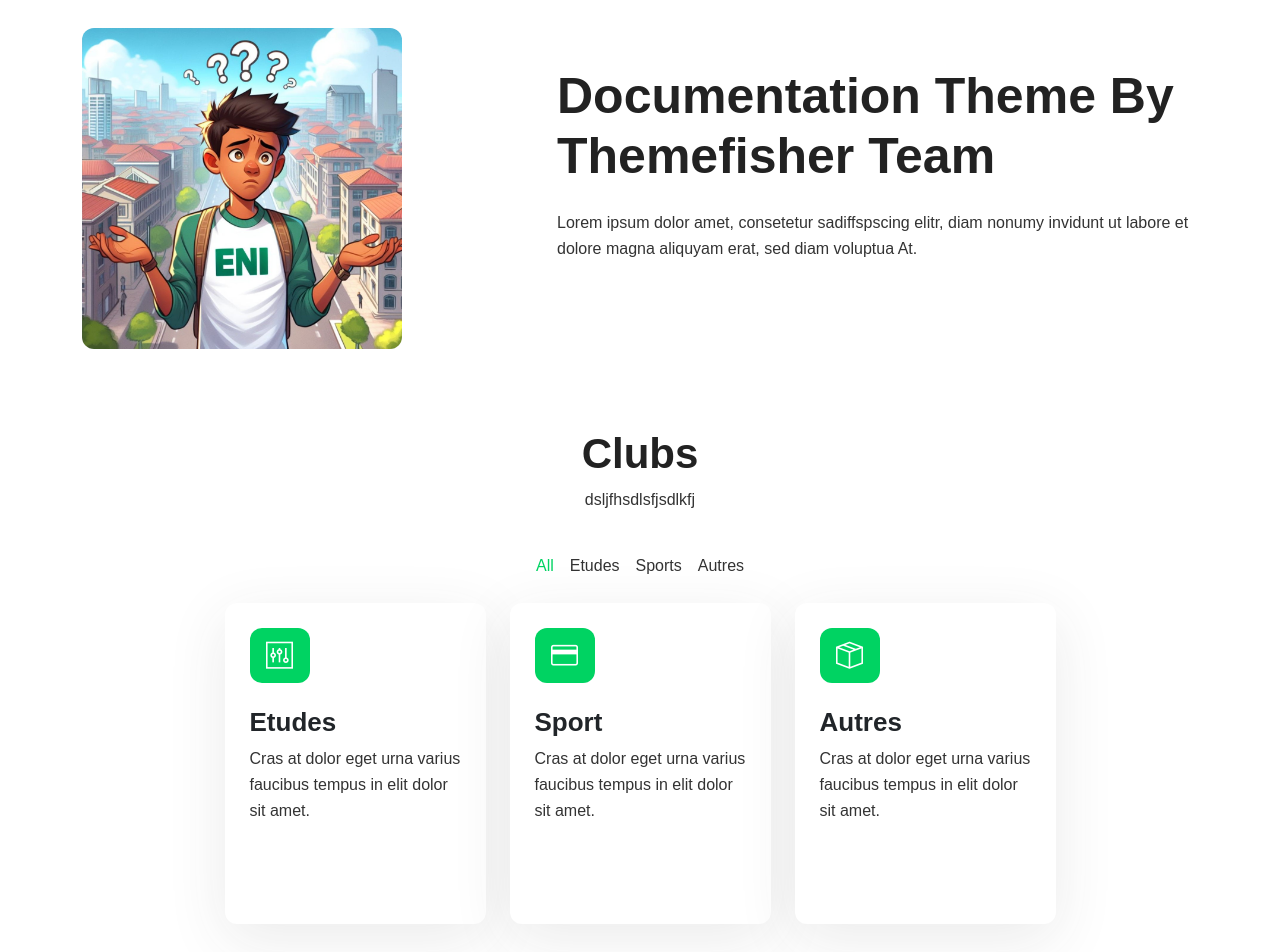
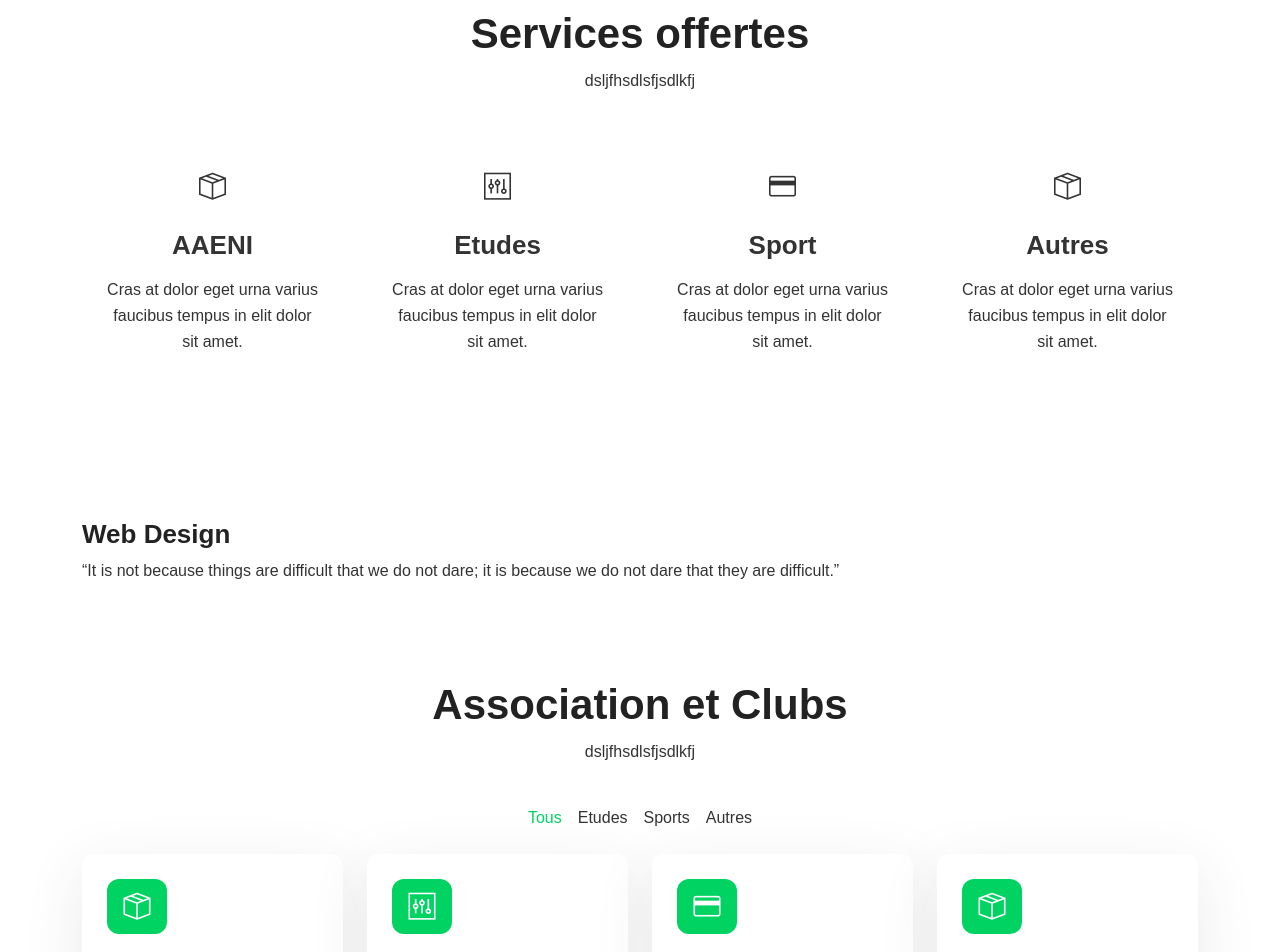
Before and after one commit to DiaryFenohasina/Devhunt2024, a Vue app in the folder front_DevHunt/: page / in a window 1280 px wide. Shown: the part 960-1912 px from the top of the page. Built offline with nearby package versions, Linux system fonts and the light colour scheme; a small style sheet from the web is missing.

Commit message:
feat main 2.0

```diff
--- a/front_DevHunt/src/components/Clubs.vue
+++ b/front_DevHunt/src/components/Clubs.vue
@@ -2,26 +2,29 @@
   <section class="section pb-0">
     <div class="container">
       <div class="section-title text-center">
-        <h2 class=" text-center ">Clubs</h2>
+        <h2 class=" text-center ">Association et Clubs</h2>
         <p class="text-center">dsljfhsdlsfjsdlkfj   </p>
       </div>
       <div class="d-flex justify-content-center mb-2 ">
         <ul class="  px-5 d-flex">
-            <li class="c-type" :class=" Show == 0 && 'active'" data-filter="*" @click="selectClubs(0)">All</li>
+            <li class="c-type" :class=" Show == 0 && 'active'" data-filter="*" @click="selectClubs(0)">Tous</li>
             <li class="mx-3 c-type" :class=" Show == 1 && 'active'" data-filter=".vector" @click="selectClubs(1)">Etudes</li>
             <li class="me-3 c-type" :class=" Show == 2 && 'active'" data-filter=".raster" @click="selectClubs(2)">Sports</li>
             <li class="c-type" :class=" Show == 3 && 'active'" data-filter=".ui" @click="selectClubs(3)">Autres</li>
         </ul>
       </div>
-      <div class="row justify-content-center ">
-            <Card class="c-type" v-for="(club,index) in data[Show] " :key="index">
+      <div class="row">
+        <div v-for="(club,index) in data[Show] " :key="index" class="c-type col-lg-3 col-md-4 col-sm-6 mb-4">
+          <div class="card match-height" style="height: 321.4px;">
+            <div class="card-body">
               <router-link :to="`/Services/${index}`">
                 <i class="card-icon mb-4" :class="club.icon" ></i>
                 <h3 class="card-title h4">{{club.title}}</h3>
                 <p class="card-text">{{club.text}}</p>
               </router-link>
-            </Card>
-
+              </div>
+          </div>
+        </div>
       </div>
     </div>
   </section>
--- /dev/null
+++ b/front_DevHunt/src/components/Tools.vue
@@ -0,0 +1,80 @@
+<template>
+  <section class="section pb-0">
+    <div class="container">
+      <div class="section-title text-center">
+        <h2 class=" text-center ">Services offertes</h2>
+        <p class="text-center">dsljfhsdlsfjsdlkfj   </p>
+      </div>
+      <div class="row ">
+        <div v-for="(club,index) in data[Show] " :key="index" class="c-type col-lg-3 col-md-4 col-sm-6 mb-4">
+          <div class="text-center icon-hover match-height" style="height: 321.4px;">
+            <div class="card-body">
+              <router-link :to="`/Services/${index}`">
+                <i class="card-icon-Tools" :class="club.icon" ></i>
+                <h3 class="card-title h4 my-3">{{club.title}}</h3>
+                <p class="card-text">{{club.text}}</p>
+              </router-link>
+              </div>
+          </div>
+        </div>
+
+        <div class="single-services">
+            <span class="lnr lnr-pie-chart"></span>
+            <a href="#"><h4>Web Design</h4></a>
+            <p>
+                “It is not because things are difficult that we do not dare; it is because we do not dare that they are difficult.”
+            </p>
+        </div>
+
+      </div>
+    </div>
+  </section>
+</template>
+<script>
+import Card from '@/components/Card.vue'
+import {Clubs, Etudes, Sports, Autres} from '@/data'
+
+export default {
+  data(){
+    return{
+      data: [Clubs, Etudes, Sports, Autres],
+      Show: 0
+
+    }
+  },
+  components:{
+    Card,
+  },
+  methods:{
+    selectClubs(x)
+    {
+      console.log('clicked')
+      this.Show = x
+    }
+  }
+
+}
+</script>
+<style scoped>
+.active{
+    color: var(--baseColor);
+}
+li:hover{
+    color: var(--baseColor);
+}
+.card-icon-Tools {
+    border-radius: 12px !important;
+}
+.card-icon-Tools {
+  /* background: #000000; */
+  /* color: #000000; */
+  height: 55px;
+  width: 60px;
+  line-height: 55px;
+  /* text-align: center; */
+  font-size: 27px;
+  /* display: block; */
+  /* margin-top: 40px; */
+
+}
+</style>
--- a/front_DevHunt/src/components/banner.vue
+++ b/front_DevHunt/src/components/banner.vue
@@ -30,9 +30,9 @@
 
   }
 
-  @media screen and (min-width:769px) {
+  /* @media screen and (min-width:769px) {
     .landing{
       min-height: 820px;
     }
-  }
+  } */
 </style>
--- a/front_DevHunt/src/data/index.js
+++ b/front_DevHunt/src/data/index.js
@@ -44,6 +44,16 @@ const serviceData = [
   ]
 const Clubs = [
   {
+    icon : 'ti-package',
+    image : cta,
+    title: 'AAENI',
+    text : 'Cras at dolor eget urna varius faucibus tempus in elit dolor sit amet.',
+    about : `Most of the documentation site are looks identical. Thats why we take an initiative to
+              make something different and bring some new concept with minimal design. Meet Godocs ,
+              a documentation and knowledge based website template. It can be used for software, API,
+              frameworks, plugins and templates online documentation website building.`
+  },
+  {
     icon : 'ti-panel',
     image : basic,
     title: 'Etudes',
@@ -73,6 +83,7 @@ const Clubs = [
               a documentation and knowledge based website template. It can be used for software, API,
               frameworks, plugins and templates online documentation website building.`
   },
+
 ]
 const Etudes = [
   {
--- a/front_DevHunt/src/layout/AppHeader.vue
+++ b/front_DevHunt/src/layout/AppHeader.vue
@@ -35,8 +35,8 @@
             <router-link v-if="getName === 'SignIn'" to="/Sign/Up">
               <span class="btn btn-outline-primary mx-lg-4 mb-5 mb-lg-0">Sign Up</span>
             </router-link>
-            <router-link v-else to="/Sign/In">
-              <span class="btn btn-outline-primary mx-lg-4 mb-5 mb-lg-0">Sign In</span>
+            <router-link v-else to="/Sign/Up">
+              <span class="btn btn-outline-primary mx-lg-4 mb-5 mb-lg-0">S'Inscrire</span>
             </router-link>
             <!-- <button class="btn btn-primary" type="submit">SignIn</button> -->
           </div>
--- a/front_DevHunt/src/views/Chat.vue
+++ b/front_DevHunt/src/views/Chat.vue
@@ -111,7 +111,9 @@ export default {
 
     },
     socketConnect(){
+
       // socket : io.connect("http://192.168.43.19:4001")
+
       this.socket = io("http://127.0.0.1:5000")
       this.socket.emit('status',{username: this.username, UserId:this.id})
       this.socket.on('connectedUser', (user) => {
--- a/front_DevHunt/src/views/Main.vue
+++ b/front_DevHunt/src/views/Main.vue
@@ -2,6 +2,7 @@
    <div>
       <Banner/>
       <About/>
+      <Tools/>
       <Clubs/>
    </div>
 </template>
@@ -9,6 +10,7 @@
 <script>
 import Banner from '@/components/banner.vue'
 import About from '@/components/about.vue'
+import Tools from '@/components/Tools.vue'
 import Clubs from '@/components/Clubs.vue'
 
 
@@ -17,6 +19,7 @@ export default {
   components:{
     Banner,
     About,
+    Tools,
     Clubs
   }
 };
```
